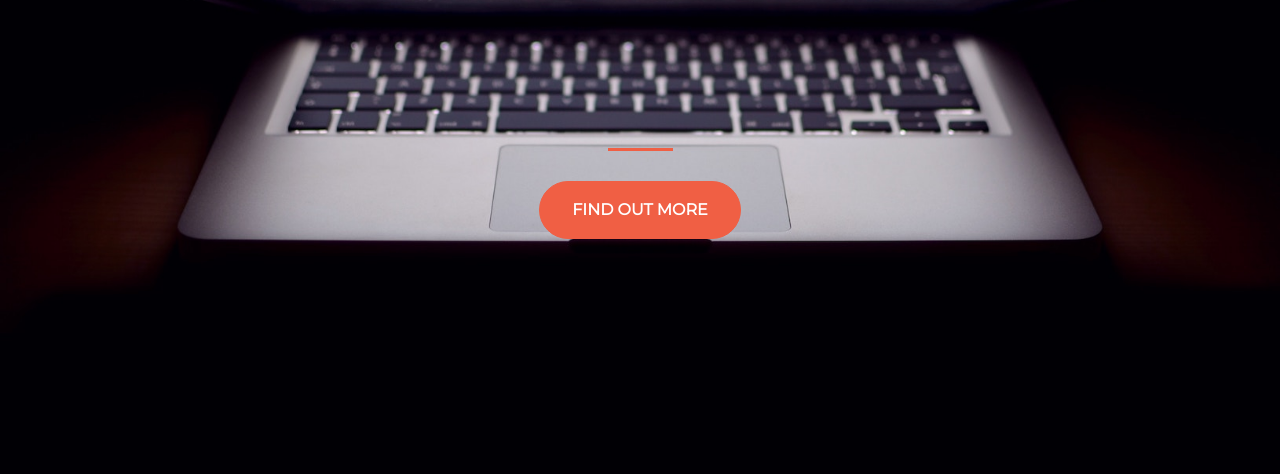
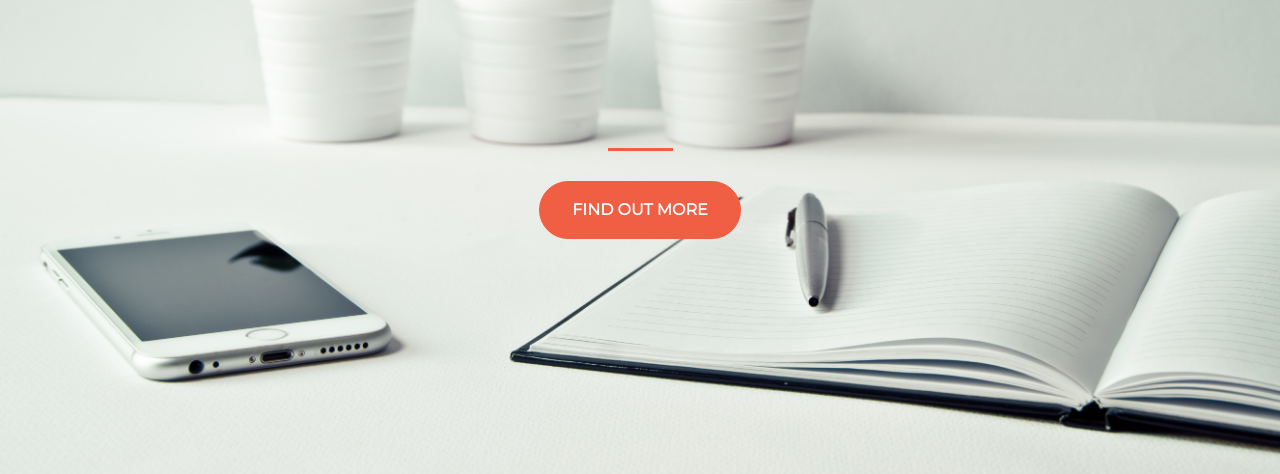
Before and after one commit to linda5576/linda5576.github.io, a plain HTML site: page index.html in a window 1280 px wide. Shown: the part 326-800 px from the top of the page. Drawn offline with nearby package versions, Linux system fonts and the light colour scheme.

Commit message:
new landing page

```diff
--- a/index.html
+++ b/index.html
@@ -1,7 +1,7 @@
 <!DOCTYPE html>
 <html>
   <head>
-    <title>Startup</title>
+    <title>Linda Wallace</title>
 
     <!-- Google Fonts -->
     <link href="https://fonts.googleapis.com/css?family=Montserrat" rel="stylesheet">
--- a/style.css
+++ b/style.css
@@ -21,7 +21,7 @@ hr {
 
 header.startup {
   background-position: center;
-  background-image: url("header.jpg");
+  background-image: url("landing.jpg");
   background-size: cover;
   height: 100%;
 }
```
Also changed, not shown: landing.jpg (added).
